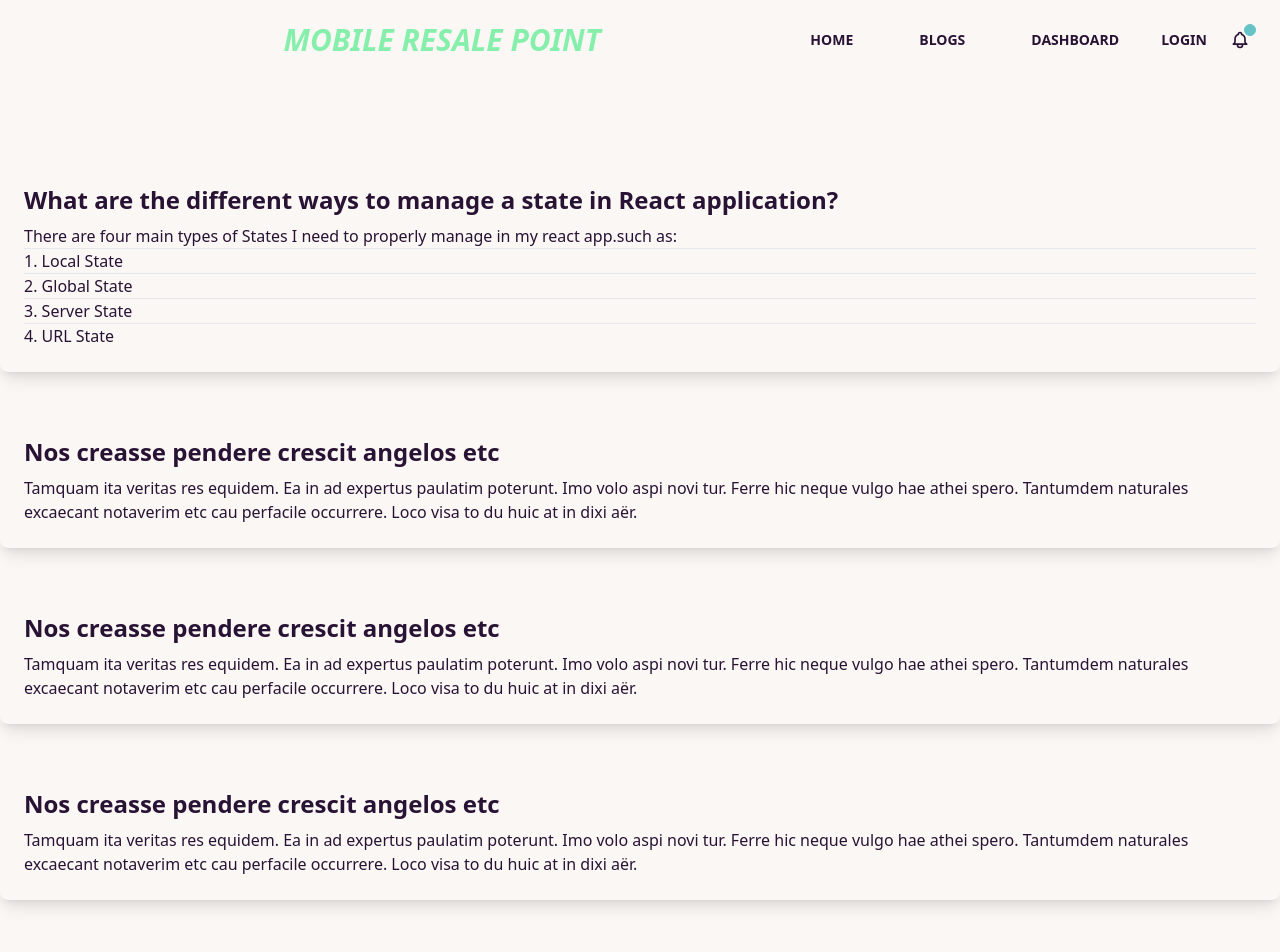
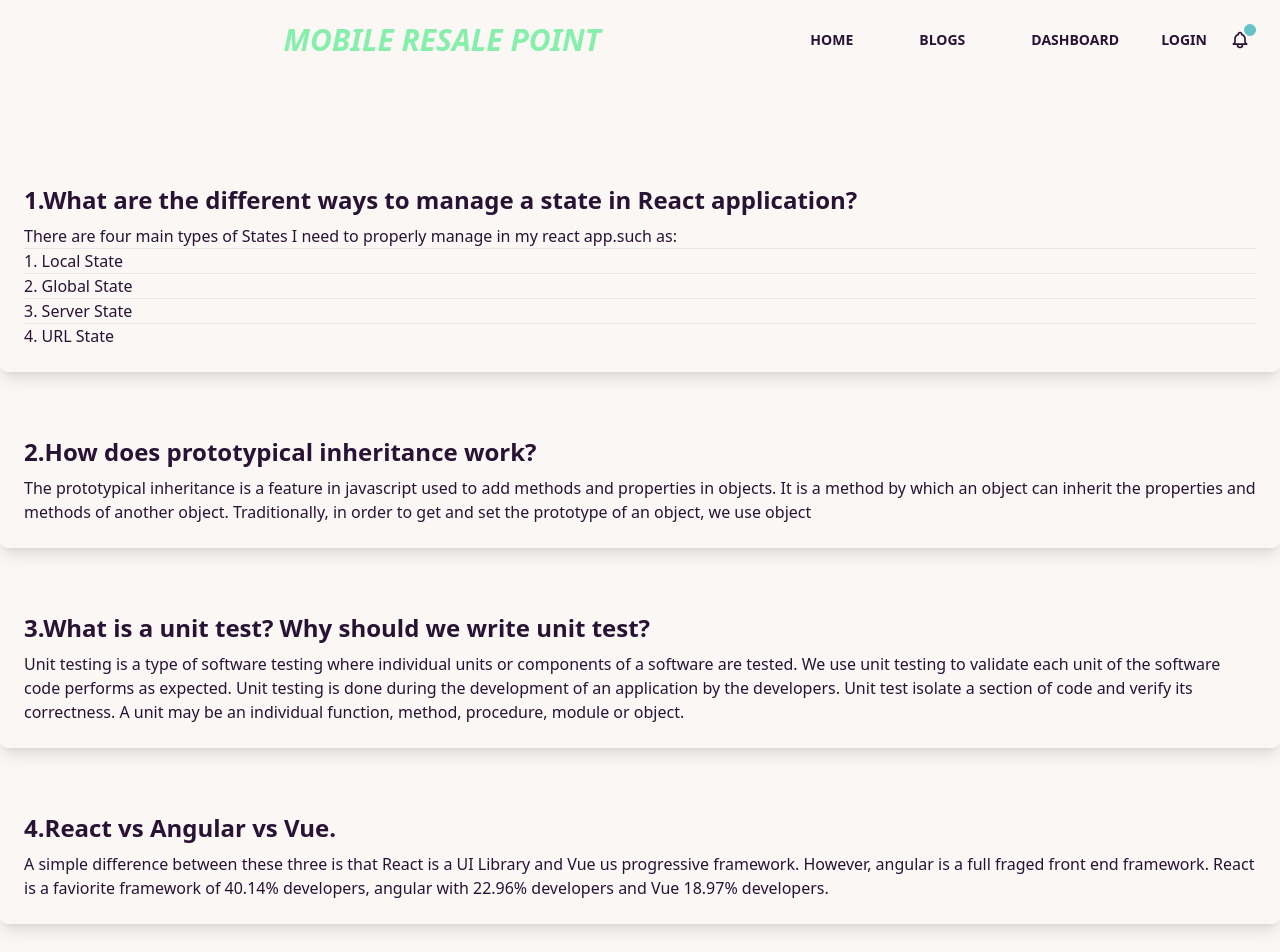
Before and after one commit to RafatRU42/last-assignment, a React (Create React App) app: page /blogs in a window 1280 px wide. Shown: the top 952 px of the page. Built offline with nearby package versions, Linux system fonts and the light colour scheme; no server answers.

Commit message:
booking site is trying

```diff
--- a/src/Pages/Blogs/Blogs.js
+++ b/src/Pages/Blogs/Blogs.js
@@ -7,7 +7,7 @@ const Blogs = () => {
                 <div className="container mx-auto rounded-lg shadow-lg light:bg-gray-900 p-6">
 
                     <div className="mt-10">
-                        <a rel="noopener noreferrer" href="#" className="text-2xl font-bold hover:underline">What are the different ways to manage a state in React application?</a>
+                        <a rel="noopener noreferrer" href="#" className="text-2xl font-bold hover:underline">1.What are the different ways to manage a state in React application?</a>
                         <p className="mt-2">There are four main types of States I need to properly manage in my react app.such as:
                       <hr />  1. Local State
                        <hr /> 2. Global State
@@ -20,24 +20,24 @@ const Blogs = () => {
                 <div className="container mx-auto rounded-lg shadow-lg light:bg-gray-900 p-6">
 
                     <div className="mt-10">
-                        <a rel="noopener noreferrer" href="#" className="text-2xl font-bold hover:underline">Nos creasse pendere crescit angelos etc</a>
-                        <p className="mt-2">Tamquam ita veritas res equidem. Ea in ad expertus paulatim poterunt. Imo volo aspi novi tur. Ferre hic neque vulgo hae athei spero. Tantumdem naturales excaecant notaverim etc cau perfacile occurrere. Loco visa to du huic at in dixi aër.</p>
+                        <a rel="noopener noreferrer" href="#" className="text-2xl font-bold hover:underline">2.How does prototypical inheritance work?</a>
+                        <p className="mt-2">The prototypical inheritance is a feature in javascript used to add methods and properties in objects. It is a method by which an object can inherit the properties and methods of another object. Traditionally, in order to get and set the prototype of an object, we use object</p>
                     </div>
 
                 </div>
                 <div className="container mx-auto rounded-lg shadow-lg light:bg-gray-900 p-6">
 
                     <div className="mt-10">
-                        <a rel="noopener noreferrer" href="#" className="text-2xl font-bold hover:underline">Nos creasse pendere crescit angelos etc</a>
-                        <p className="mt-2">Tamquam ita veritas res equidem. Ea in ad expertus paulatim poterunt. Imo volo aspi novi tur. Ferre hic neque vulgo hae athei spero. Tantumdem naturales excaecant notaverim etc cau perfacile occurrere. Loco visa to du huic at in dixi aër.</p>
+                        <a rel="noopener noreferrer" href="#" className="text-2xl font-bold hover:underline">3.What is a unit test? Why should we write unit test?</a>
+                        <p className="mt-2">Unit testing is a type of software testing where individual units or components of a software are tested. We use unit testing to validate each unit of the software code performs as expected. Unit testing is done during the development of an application by the developers. Unit test isolate a section of code and verify its correctness. A unit may be an individual function, method, procedure, module or object. </p>
                     </div>
 
                 </div>
                 <div className="container mx-auto rounded-lg shadow-lg light:bg-gray-900 p-6">
 
                     <div className="mt-10">
-                        <a rel="noopener noreferrer" href="#" className="text-2xl font-bold hover:underline">Nos creasse pendere crescit angelos etc</a>
-                        <p className="mt-2">Tamquam ita veritas res equidem. Ea in ad expertus paulatim poterunt. Imo volo aspi novi tur. Ferre hic neque vulgo hae athei spero. Tantumdem naturales excaecant notaverim etc cau perfacile occurrere. Loco visa to du huic at in dixi aër.</p>
+                        <a rel="noopener noreferrer" href="#" className="text-2xl font-bold hover:underline">4.React vs Angular vs Vue.</a>
+                        <p className="mt-2">A simple difference between these three is that React is a UI Library and Vue us progressive framework. However, angular is a full fraged front end framework. React is a faviorite framework of 40.14% developers, angular with 22.96% developers and Vue 18.97% developers.</p>
                     </div>
 
                 </div>
--- a/src/Pages/BookingModal/BookingModal.js
+++ b/src/Pages/BookingModal/BookingModal.js
@@ -1,24 +1,32 @@
 import React from 'react';
 import { useContext } from 'react';
+import { useQuery } from 'react-query';
+import { useLoaderData } from 'react-router-dom';
 import { authContext } from '../../Shared/Context/Authprovider';
 
 const BookingModal = () => {
+    // const {data:booking=[], refatch,isLoading} =useQuery({
+    //     queryKey:['bookings'],
+    //     queryFn: async ()=>{
+    //         const res = await fetch(`http://localhost:5000/iPhone?id=`)
+    //     }
+    // })
+    const booking = useLoaderData()
+    console.log('booking',booking)
     const {user} = useContext(authContext)
     return (
         <div>
-            {/* The button to open modal */}
-
-            {/* Put this part before </body> tag */}
-            <input type="checkbox" id="my-modal" className="modal-toggle" />
+           {/* <input type="checkbox" id="my-modal" className="modal-toggle" />
             <div className="modal">
                 <div className="modal-box">
-                    <h3 className="font-bold text-lg">Congratulations random Internet user!</h3>
+                    <h3 className="font-bold text-lg">{}</h3>
                     <p className="py-4">You've been selected for a chance to get one year of subscription to use Wikipedia for free!</p>
                     <div className="modal-action">
                         <label htmlFor="my-modal" className="btn">Yay!</label>
                     </div>
                 </div>
-            </div>
+            </div> */}
+            this is booking
         </div>
     );
 };
--- a/src/Pages/Iphone/Iphone.js
+++ b/src/Pages/Iphone/Iphone.js
@@ -1,17 +1,18 @@
 import React from 'react';
 import { useQuery } from 'react-query';
+import { Link } from 'react-router-dom';
 
 const Iphone = () => {
-    const {data:iPhone = [], refatch,isLoading} = useQuery({
-        queryKey:['iPhone'],
-        queryFn: async () =>{
+    const { data: iPhone = [], refatch, isLoading } = useQuery({
+        queryKey: ['iPhone'],
+        queryFn: async () => {
             const res = await fetch('http://localhost:5000/iPhone')
             const data1 = await res.json()
             return data1
 
         }
     })
-    if(isLoading){
+    if (isLoading) {
         return <div className='flex justify-center  items-center'>
 
             <div
@@ -31,13 +32,15 @@ const Iphone = () => {
                                 {products.productName}
                                 <div className="badge badge-secondary">${products.price}</div>
                             </h2>
-                    <p>{products.description.slice(0,100)}...</p>
+                            <p>{products.description.slice(0, 100)}...</p>
                             <div className="card-actions justify-end">
                                 <div className="badge badge-outline">{products.location}</div>
                                 <div className="badge badge-outline">{products.condition}</div>
 
                             </div>
-<button className="btn btn-success text-white">Book Now</button>
+                            {
+                                <button htmlFor="my-modal" className="btn btn-success text-white"><Link to={`/dashboard/booking/${products._id}`}>Book Now</Link></button>
+                            }
 
                         </div>
                     </div>
--- a/src/Pages/MyProducts/MyProducts.js
+++ b/src/Pages/MyProducts/MyProducts.js
@@ -1,13 +1,15 @@
-import React from 'react';
+import React, { useContext } from 'react';
 import {  useQuery } from 'react-query';
+import { authContext } from '../../Shared/Context/Authprovider';
 import NoProduct from '../NoProduct/NoProduct';
 
 const MyProducts = () => {
+    const {user} = useContext(authContext)
 
     const {data:myProducts = [], refetch } = useQuery({
-        queryKey:['myProducts'],
+        queryKey:['myProducts',user?.email],
         queryFn: async () =>{
-            const res = await fetch('http://localhost:5000/myProducts')
+            const res = await fetch(`http://localhost:5000/myProducts?email=${user?.email}`)
             const data = await res.json()
             return data;
         }
--- a/src/Pages/Samsung/Samsung.js
+++ b/src/Pages/Samsung/Samsung.js
@@ -5,7 +5,7 @@ import BookingModal from '../BookingModal/BookingModal';
 
 const Samsung = () => {
 
-    const { data: Samsung = [], refetch,isLoading } = useQuery({
+    const { data: Samsung = [], refetch, isLoading } = useQuery({
         queryKey: ['Samsung'],
         queryFn: async () => {
             const res = await fetch('http://localhost:5000/Samsung')
@@ -13,7 +13,7 @@ const Samsung = () => {
             return data1
         }
     })
-    if(isLoading){
+    if (isLoading) {
         return <div className='flex justify-center  items-center'>
 
             <div
@@ -27,6 +27,7 @@ const Samsung = () => {
 
 
 
+        <div>
             <div className='grid grid-cols-3 mr-2'>
                 {
                     Samsung.map(products =>
@@ -45,18 +46,34 @@ const Samsung = () => {
                                 </div>
                                 {/* <BookingModal></BookingModal> */}
                                 {/* <Link to={'/dashboard/bookingNow'}></Link> */}
-                            <button className="btn btn-success text-white">Book Now</button>
+                                {/* <button className="btn btn-success text-white">Book Now</button> */}
 
-                            {/* <label className="btn">open modal</label> */}
+                                <label htmlFor="my-modal" className="btn btn-success text-white">Book Now</label>
+                                <input type="checkbox" id="my-modal" className="modal-toggle" />
+                                <div className="modal">
+                                    <div className="modal-box">
+                                        <figure><img className='w-full' src={products.image} alt="Shoes" /></figure>
+
+                                        <h3 className="font-bold text-lg">{products.location}</h3>
+                                        <p className="py-4">{products.description}</p>
+                                        <div className="modal-action">
+                                            <label htmlFor="my-modal" className="btn">Yay!</label>
+                                        </div>
+                                    </div>
+                                </div>
 
 
                             </div>
                         </div>
 
+
                     )
 
                 }
             </div>
+
+        </div>
+
 
 
 
--- a/src/Shared/Routes/Routes.js
+++ b/src/Shared/Routes/Routes.js
@@ -31,7 +31,7 @@ const router = createBrowserRouter([
         {path:'/dashboard/Samsung',element:<Samsung></Samsung>},
         {path:'/dashboard/VIVO',element:<Vivo></Vivo>},
         {path:'/dashboard/iPhone',element:<Iphone></Iphone>},
-        {path:'/dashboard/bookingNow',element:<BookingModal></BookingModal>},
+        {path:'/dashboard/booking/:id',element:<BookingModal></BookingModal>,loader:({params})=>fetch(`http://localhost:5000/iPhone/${params.id}`)},
 
     ]}
 ])
```
Lines whose indentation alone changed are shown as unchanged.
